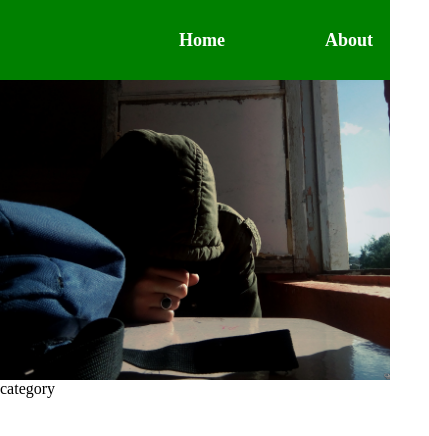
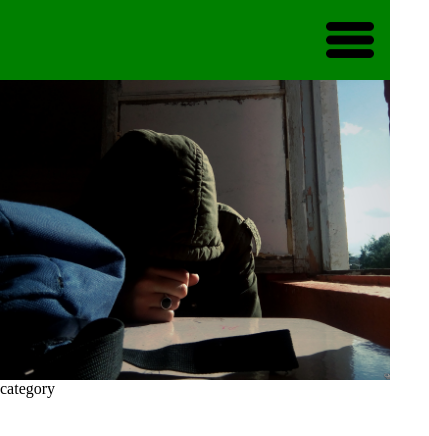
Before and after one commit to githaefrancis/ReachOut-Consel, a plain HTML site: page index.html in a window 390 px wide. Shown: the whole page, 429 px wide, since content can reach past the window. Drawn offline with Linux system fonts and the light colour scheme.

Commit message:
add burger menu for mobile view

```diff
--- a/css/styles.css
+++ b/css/styles.css
@@ -21,6 +21,10 @@ nav {
   height:80px;
   background-color: green;
 
+}
+/* hide the hamburger menu icon on large display */
+#menu_icon{
+  display: none;
 }
 
 /* Display navbar items horizontally and center them */
@@ -56,8 +60,22 @@ nav ul li {
 }
 
 @media only screen and (max-width:400px){
+  /* Adjust the position of the banner image for mobile view. */
   .banner_section{
     background-position: bottom;
     height:300px;
   }
+  /* Hide menu items on the mobile view */
+  #menu_links{
+    display: none;
+  }
+  /* Display hamburger menu icon on mobile view. */
+  #menu_icon{
+    display: block;
+    width:48px;
+    float:right;
+    margin-right:16px;
+    position:relative;
+    top:50%;
+    transform: translate(0,-50%);}
 }
--- a/index.html
+++ b/index.html
@@ -9,10 +9,11 @@
 </head>
 <body>
   <nav id="nav">
-    <ul>
+    <ul id="menu_links">
       <li>Home</li>
       <li>About</li>
     </ul>
+    <img id="menu_icon" src="hamburger_icon.png" alt="menu icon">
   </nav>
   <div class="banner_section" id="banner_section">
 
```
Also changed, not shown: hamburger_icon.png (added).
